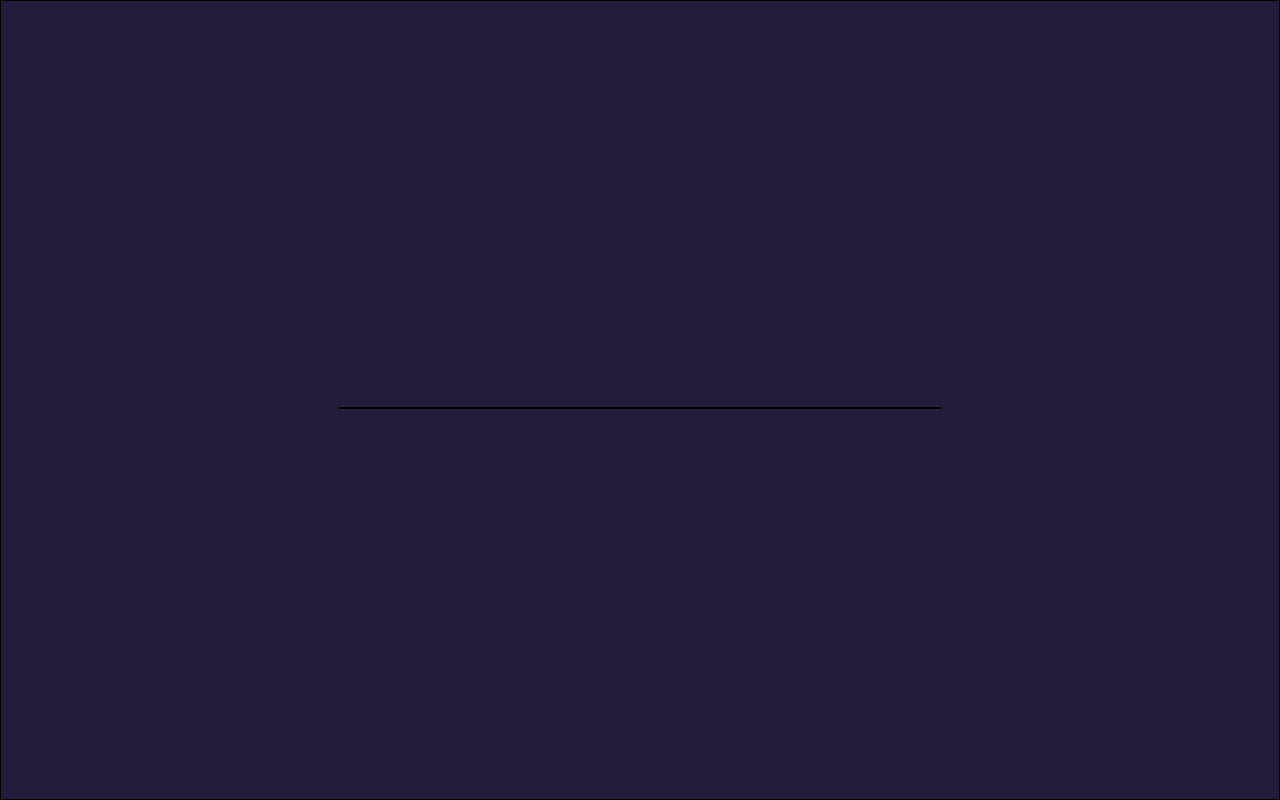
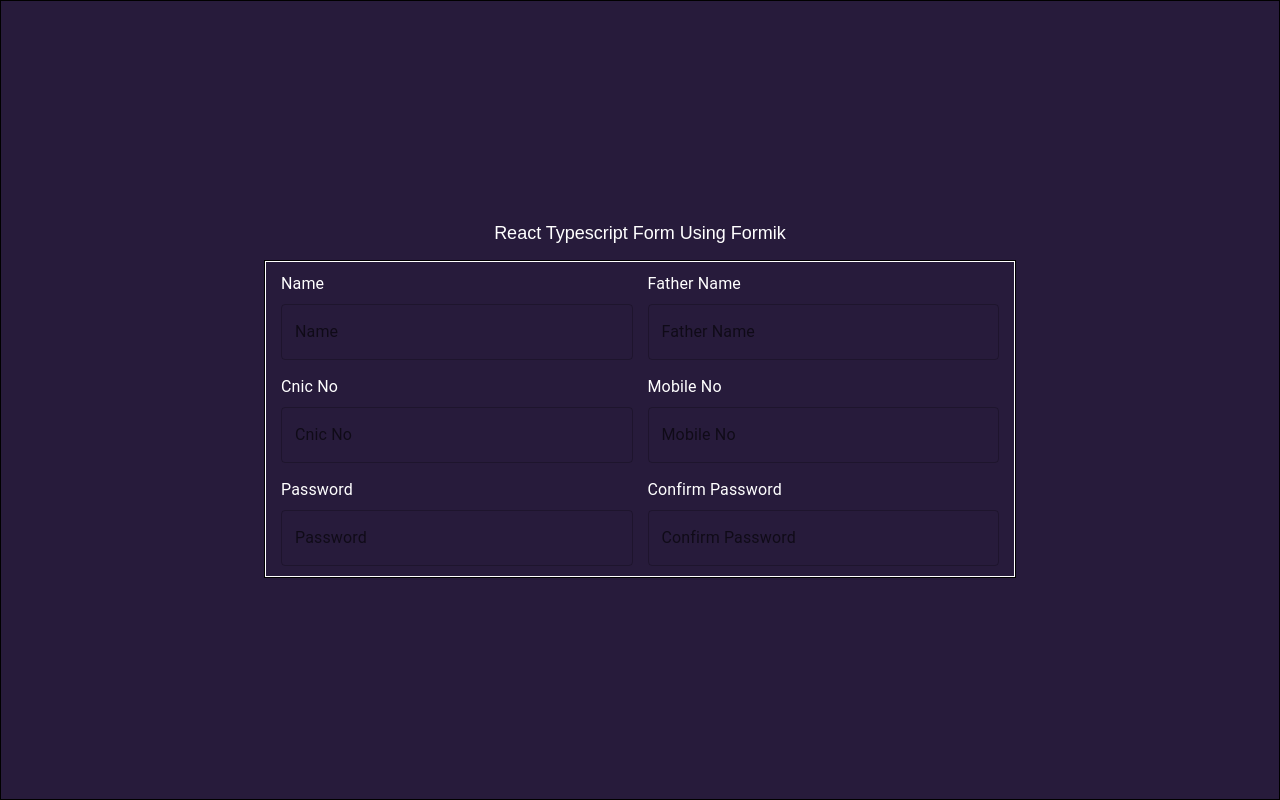
Before and after one commit to Hammad-12345/React_TypeScript_Form_Formik, a React (Create React App) app in the folder my-app/src/: page / in a window 1280 px wide. Built offline with nearby package versions, Linux system fonts and the light colour scheme; the HTML template or start-up script is replaced by a standard one.

Commit message:
Working On Form Design

```diff
--- a/my-app/src/Pages/FormPage.tsx
+++ b/my-app/src/Pages/FormPage.tsx
@@ -1,31 +1,59 @@
-import {Box, Stack } from '@mui/material'
+import { Box, Stack, Typography } from '@mui/material'
 import React from 'react'
-
+import TextField from '@mui/material/TextField';
 const FormPage = () => {
   return (
     <>
       <Stack sx={{
-      minHeight:"100vh",
-      border:"1px solid black",
-      backgroundColor:"#15082beb",
-      justifyContent:"center",
-      alignItems:"center",
-      gap:"16px",
-      boxSizing:"border-box"
+        minHeight: "100vh",
+        border: "1px solid black",
+        backgroundColor: "#15082beb",
+        justifyContent: "center",
+        alignItems: "center",
+        gap: "16px",
+        boxSizing: "border-box"
       }}>
         <Box
-      sx={{fontFamily:"arial",fontSize:"18px",color:"white"}}
+          sx={{ fontFamily: "arial", fontSize: "18px", color: "white" }}
 
-      ></Box>
+        >React Typescript Form Using Formik</Box>
         <Box sx={{
-        width:"600px",
-        border:"1px solid black"
+          width: "750px",
+          border: "1px solid black"
         }}>
           <Stack sx={{
-          flexDirection:"row"
+            flexDirection: "row",
+            flexWrap: "wrap",
+            gap: "15px",
+            border: "1px solid white",
+            padding: "10px 15px",
+
           }}>
-
-
+            <Stack sx={{ flex: "300px", gap: "8px" }}>
+              <Typography component={"label"} htmlFor='Name' sx={{ color: "white" }}>Name</Typography>
+              <TextField id="Name" label="Name" variant="outlined" />
+            </Stack>
+            <Stack sx={{ flex: "300px", gap: "8px" }}>
+              <Typography component={"label"} htmlFor='FatherName' sx={{ color: "white" }}>Father Name</Typography>
+              <TextField id="FatherName" label="Father Name" variant="outlined" />
+            </Stack>
+            <Stack sx={{ flex: "300px", gap: "8px" }}>
+              <Typography component={"label"} htmlFor='CnicNo' sx={{ color: "white" }}>Cnic No</Typography>
+              <TextField id="CnicNo" label="Cnic No" variant="outlined" type='number' />
+            </Stack>
+            <Stack sx={{ flex: "300px", gap: "8px" }}>
+              <Typography component={"label"} htmlFor='MobileNo' sx={{ color: "white" }}>Mobile No</Typography>
+              <TextField id="MobileNo'" label="Mobile No" variant="outlined" type='number' />
+            </Stack>
+            <Stack sx={{ flex: "300px", gap: "8px" }}>
+              <Typography component={"label"} htmlFor='Password' sx={{ color: "white" }}>Password</Typography>
+              <TextField id="Password" label="Password" variant="outlined" type='password' />
+            </Stack>
+            <Stack sx={{ flex: "300px", gap: "8px" }}>
+              <Typography component={"label"} htmlFor='ConfirmPassword' sx={{ color: "white" }}>Confirm Password</Typography>
+              <TextField id="ConfirmPassword" label="Confirm Password" variant="outlined" type='password' />
+            </Stack>
+            {/* <Box sx={{flex:"1",border:"1px solid white"}}></Box> */}
           </Stack>
         </Box>
       </Stack>
```
Lines whose indentation alone changed are shown as unchanged.
